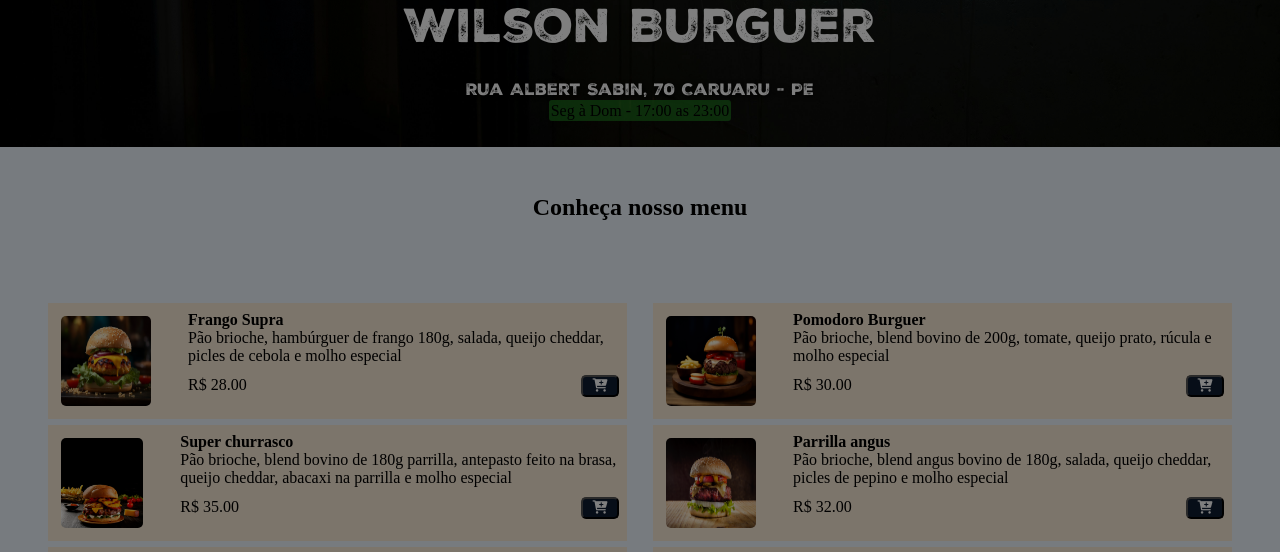
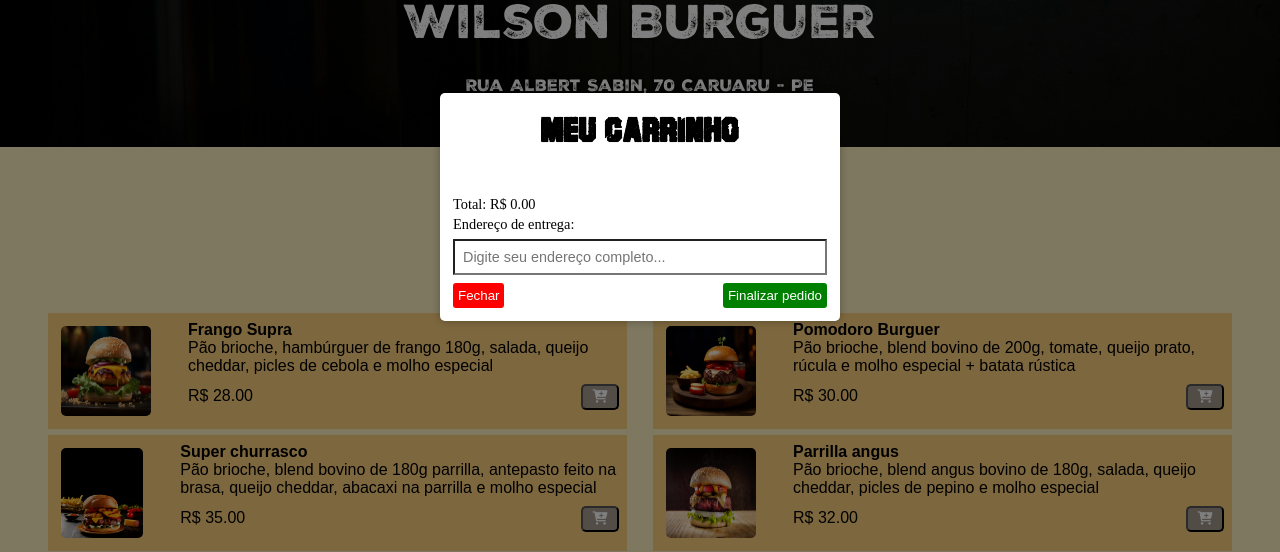
Before and after one commit to Willsonbs/projeto-site-hamburguer, a plain HTML site: page index.html in a window 1280 px wide. Shown: the part 193-745 px from the top of the page. Drawn offline with Linux system fonts and the light colour scheme.

Commit message:
Atualização 14/04/24

```diff
--- a/index.html
+++ b/index.html
@@ -38,6 +38,7 @@
 
 <!-- INICIO MENU-->
 
+<div id="menu">
     <main class="container">
 
         <!-- INICIO PRODUTO ITEM 001--------------------------->
@@ -67,7 +68,7 @@
 
             <div>
                 <p><strong>Pomodoro Burguer</strong></p>
-            <p>Pão brioche, blend bovino de 200g, tomate, queijo prato, rúcula e molho especial</p>
+                <p>Pão brioche, blend bovino de 200g, tomate, queijo prato, rúcula e molho especial + batata rústica</p>
 
                 <div class="control-btncar"> <!-- controle valor e botão de adicionar-->
                     <p>R$ 30.00</p>
@@ -229,14 +230,14 @@
                 </div>
             </div>
         </div>
+</div>
     <!--FIM PRODUTO ITEM-->
-
-
+    <!--FIM MENU-->
 
 
 <!--INICIO DO MODAL----------------------------------------->
 
-<div class="modal">
+<div class="modal" id="modal-cart">
 
     <div class="modal-content">
         <h2>Meu carrinho</h2>
@@ -245,7 +246,7 @@
 
         <p id="total">Total: <span>R$ 0.00</span></p>
 
-        <p id="delivery">Endereço de entrega:</p>
+        <p class="delivery">Endereço de entrega:</p>
         <input
         type="text"
         placeholder="Digite seu endereço completo..."
@@ -254,7 +255,7 @@
         <p id="delivery-warn">Digite seu endereço completo.</p>
 
         <div class="checkout">
-            <button id="close-model-btn">Fechar</button>
+            <button id="close-modal-btn">Fechar</button>
             <button id="checkout-btn">Finalizar pedido</button>
         </div>
 
@@ -270,12 +271,15 @@
 
 <footer>
     <button id="cart-btn">
-        (<span id="cart-count">2</span>)
+        (<span id="cart-count">0</span>)
         Confira os itens adicionados
         <i class="fa fa-cart-plus"></i>
     </button>
 </footer>
 <!-- FIM DO RODAPÉ-->
 
+
+<script src="script.js"></script>
+
 </body>
 </html>
--- /dev/null
+++ b/script.js
@@ -0,0 +1,14 @@
+const menu = document.getElementById('menu')
+const cartBtn = document.getElementById('cart-btn')
+const cartModal = document.getElementById('cart-modal')
+const cartItems = document.getElementsByTagName('cart-items')
+const cartTotal = document.getElementById('total')
+const checkoutBtn = document.getElementById('checkout-btn')
+const closeModalBtn = document.getElementById('close-modal-btn')
+const cartCount = document.getElementById('cart-count')
+const addressInput = document.getElementById('address-delivery')
+const deliveryWarn = document.getElementById('delivery-warn')
+
+cartBtn.addEventListener("click", function () {
+    cartModal.style.display = "flex"
+})
--- a/style/style.css
+++ b/style/style.css
@@ -24,17 +24,9 @@
     format(truetype);
 }
 
-@font-face {
-    font-family: 'academy';
-    src: url(../fonts/academy/Academy.ttf) url(../fonts/academy/AcademyFilled3D.ttf)
-    format(truetype);
-}
 
-@font-face {
-    font-family: 'varsity';
-    src: url(../fonts/varsity/varsity_regular.ttf)
-    format(truetype);
-}
+
+
 
 
 * {
@@ -44,22 +36,34 @@
 }
 
 :root {
-    --color-001: black;
-    --color-002: white;
+    --color-001: #000000;
+
     --color-003: #355b5c;
+    --color-004: #ffffff;
+    --color-005: #1cce1ccd;
+    --color-006: #0e1c31;
+    --color-007: #faebd7;
+    --color-008: #ff0000;
+    --color-009: #008000;
+
+    --color-010: #a69a90;
+    --color-011: #4a403d;
+    --color-012: #fff1c1;
+    --color-013: #facf7d;
+    --color-014: #ea804c;
+
+
 
     --font-001: 'elegant type';
     --font-002: 'campus';
-    --font-003: 'nexarust';
+    --font-003: 'nexarust'; /* title*/
     --font-004: 'magical';
-    --font-005: 'academy';
-    --font-006: 'varsity';
-    --font-007: Arial, Helvetica, sans-serif;
+    --font-005: Arial, Helvetica, sans-serif;
 }
 
 
 body {
-    background-color: aliceblue;
+    background-color: var(--color-012);
 
 }
 
@@ -87,25 +91,35 @@ body {
     font-size: 2.875em;
     line-height: 2.25em;
     margin-top: 0;
-    color: #ffffff;
+    color: var(--color-004);
 
 }
 
+@media only screen and (max-width: 475px) {
+    .title {
+      font-size: 2em; /* Ajuste o tamanho da fonte conforme necessário */
+      line-height: 1.5em; /* Ajuste a altura da linha conforme necessário */
+    }
+  }
+
+
 
 .address {
-    color: #ffffff;
+    color: var(--color-004);
     font-family: var(--font-003);
     font-size: 1rem;
     text-shadow: 1px 1px 5px black;
-    margin-bottom: 0.1rem;
+    margin-bottom: 0.5rem;
 
 }
 
 .horario > span {
-    background-color: #228422a4;
+    background-color: #1cce1ccd;
+    color: var(--color-002);
     margin: 0.1rem;
-    padding: 0.1rem;
+    padding: 0.3rem;
     border-radius: 3px;
+    font-family: var(--font-004);
 }
 
 .img {
@@ -119,15 +133,15 @@ body {
 
 
 h2 {
-    font-size: 1.5em;
+    font-size: 1.8em;
     line-height: 2em;
+    font-family: var(--font-002);
 
-    font: bold;
     text-align: center;
     margin-top: 2.25rem;
     margin-bottom: 1.5rem;
     font-weight: 700;
-    color: black;
+
 }
 
 
@@ -140,14 +154,14 @@ h2 {
 }
 
 .item:hover {
-        transform: scale(1.8);
+        transform: scale(1.6);
 }
 
 .btncar {
-    background-color: #0e1c31;
-    color: white;
+    background-color: var(--color-010);
+    color: var(--color-004);
     margin-top: 0.1rem;
-    padding: 0.1rem 0.6rem;
+    padding: 0.2rem 0.6rem;
     border-radius: 5px;
 }
 
@@ -163,7 +177,7 @@ h2 {
 .product {
     display: flex;
     gap: 2rem;
-    background-color: antiquewhite;
+    background-color: var(--color-013);
     padding: 8px;
     margin: 3px;;
 }
@@ -173,6 +187,7 @@ h2 {
     padding: 45px;
     grid-template-columns: repeat(2, 1fr);
     grid-column-gap: 20px;
+    font-family: var(--font-005);
 }
 @media screen and (max-width: 700px) {
     .container {
@@ -185,6 +200,7 @@ h2 {
     padding: 45px;
     grid-template-columns: repeat(2, 1fr);
     grid-column-gap: 20px;
+    font-family: var(--font-005);
 }
 @media screen and (max-width: 700px) {
     .container02 {
@@ -194,8 +210,8 @@ h2 {
 
 
 footer {
-    background-color: var(--color-003);
-    color: aliceblue;
+    background-color: var(--color-014);
+    color: var(--color-002);
     display: flex;
     align-items: center;
     justify-content: center;
@@ -212,14 +228,14 @@ footer {
     font-size: 1em;
     padding: 0.5em 1em;
     color: var(--color-002);
-    background-color: var(--color-003);
+    background-color: var(--color-014);
     gap: 5px;
     border: none;
     cursor: pointer;
 
 }
 #cart-btn:hover {
-
+    transform: scale(1.2);
 }
 
 .modal {
@@ -231,21 +247,19 @@ footer {
     background-color: rgba(0, 0, 0, 0.5); /* Cor de fundo semitransparente */
     z-index: 9999; /* Valor alto para garantir sobreposição */
     display: flex;
+    display: hidden; /* Correção para ocultar a modal */
     justify-content: center;
-    align-items: center;
+    align-items: center; /* Centraliza verticalmente */
 }
 
 .modal-content {
-
-    background-color: #fff;
+    background-color: var(--color-004);
     padding: 13px;
     border-radius: 5px;
     box-shadow: 0px 0px 10px rgba(0, 0, 0, 0.3);
     width: 400px;
     font-family: var(--font-007);
     margin: 5px;
-    display: none;
-
 }
 
 @media screen and (max-width: 600px) {
@@ -253,6 +267,7 @@ footer {
         width: 300px; /* Altera para uma única coluna */
     }
 }
+
 
 .modal-content > h2 {
     margin: 0;
@@ -272,7 +287,7 @@ footer {
     margin-bottom: 0.2rem;
 }
 
-#delivery {
+.delivery {
     font:bold;
     font-size: 0.9em;
 
@@ -291,16 +306,16 @@ footer {
 }
 
 #delivery-warn {
-    color: red;
+    color: var(--color-008);
     font-size: 0.9rem;
     margin-top: 3px;
     display: none;
     font: bold;
 }
 
-#close-model-btn {
-    background-color: red;
-    color: white;
+#close-modal-btn {
+    background-color: var(--color-008);
+    color: var(--color-004);
     padding: 5px;
     margin-top: 4px;
     border: none;
@@ -308,8 +323,8 @@ footer {
 }
 
 #checkout-btn {
-    background-color: green;
-    color: white;
+    background-color: var(--color-009);
+    color: var(--color-004);
     padding: 5px;
     margin-top: 4px;
     border: none;
```
Also changed, not shown: javascript/script.js (deleted). Lines whose indentation alone changed are shown as unchanged.
